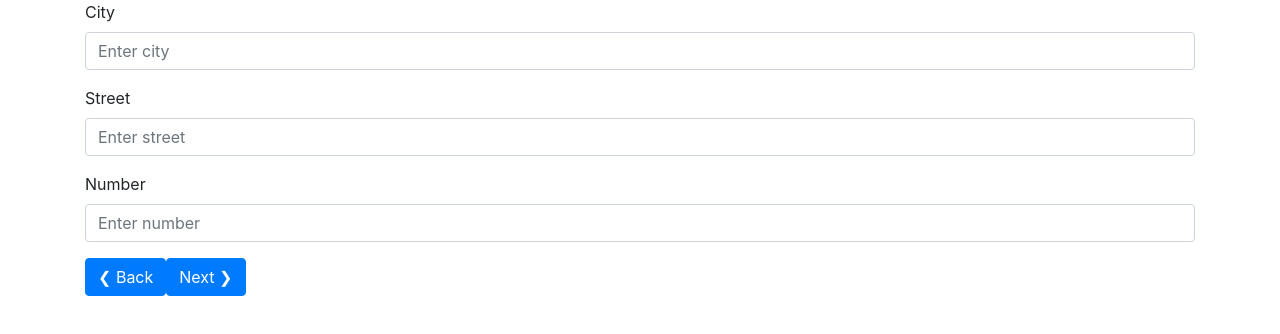
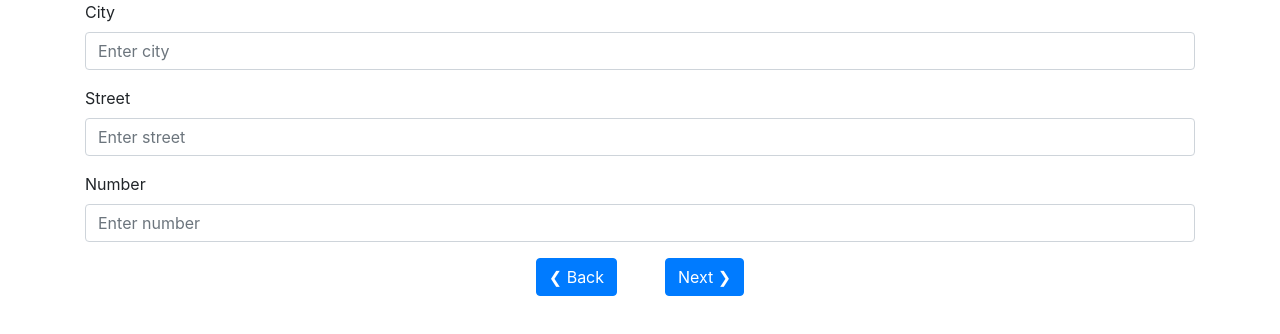
Before and after one commit to MHNashef/register-wizard, a React (Create React App) app: page /phase2 in a window 1280 px wide. Shown: the top 334 px of the page. Built offline with nearby package versions, Linux system fonts and the light colour scheme.

Commit message:
centered buttons in phase 2 and 3

```diff
--- a/src/Phase2.js
+++ b/src/Phase2.js
@@ -111,12 +111,14 @@ function Phase2() {
             />
           </Form.Group>
         </Form>
-        <Button variant="primary" onClick={prevForm}>
-          &#10094; Back
-        </Button>
-        <Button variant="primary" type="submit" onClick={saveInfo}>
-          Next &#10095;
-        </Button>
+        <div className="text-center">
+          <Button className="mr-5" variant="primary" onClick={prevForm}>
+            &#10094; Back
+          </Button>
+          <Button variant="primary" type="submit" onClick={saveInfo}>
+            Next &#10095;
+          </Button>
+        </div>
       </Container>
     </>
   );
--- a/src/phase3-components/PhaseThree.jsx
+++ b/src/phase3-components/PhaseThree.jsx
@@ -52,8 +52,10 @@ export default function Phase3() {
       <Form ref={formRef}>
           <Hobbies sendComponentData={getComponentData} />
           <Image sendComponentData={getComponentData} />
-          <Button onClick={prevForm}>&#10094; Prev</Button>
-          <Button onClick={(event) => { saveData(event) }} type="submit">Submit</Button>
+          <div className="text-center">
+            <Button className="mr-5" onClick={prevForm}>&#10094; Prev</Button>
+            <Button onClick={(event) => { saveData(event) }} type="submit">Submit</Button>
+          </div>
       </Form>
     </Container>
   );
```
